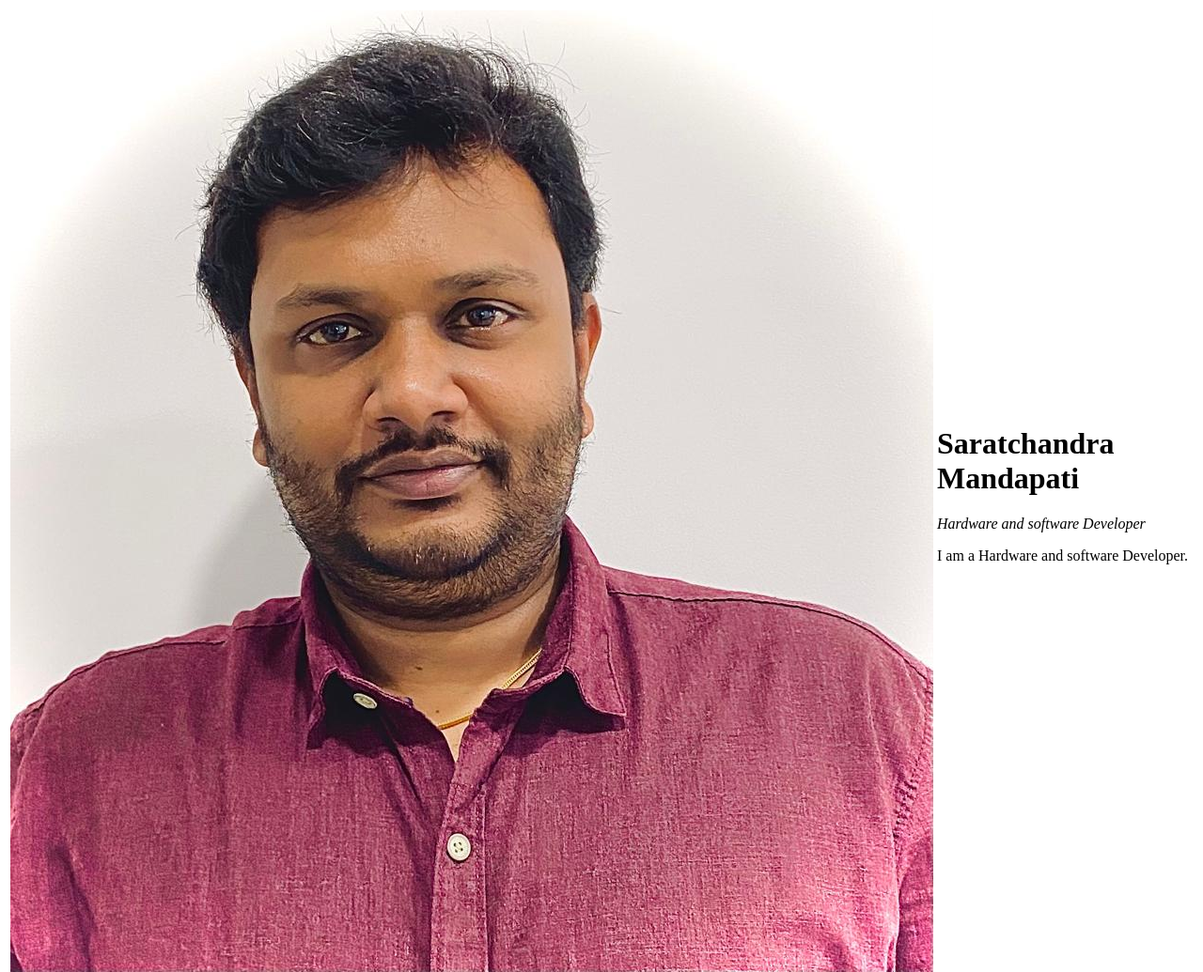
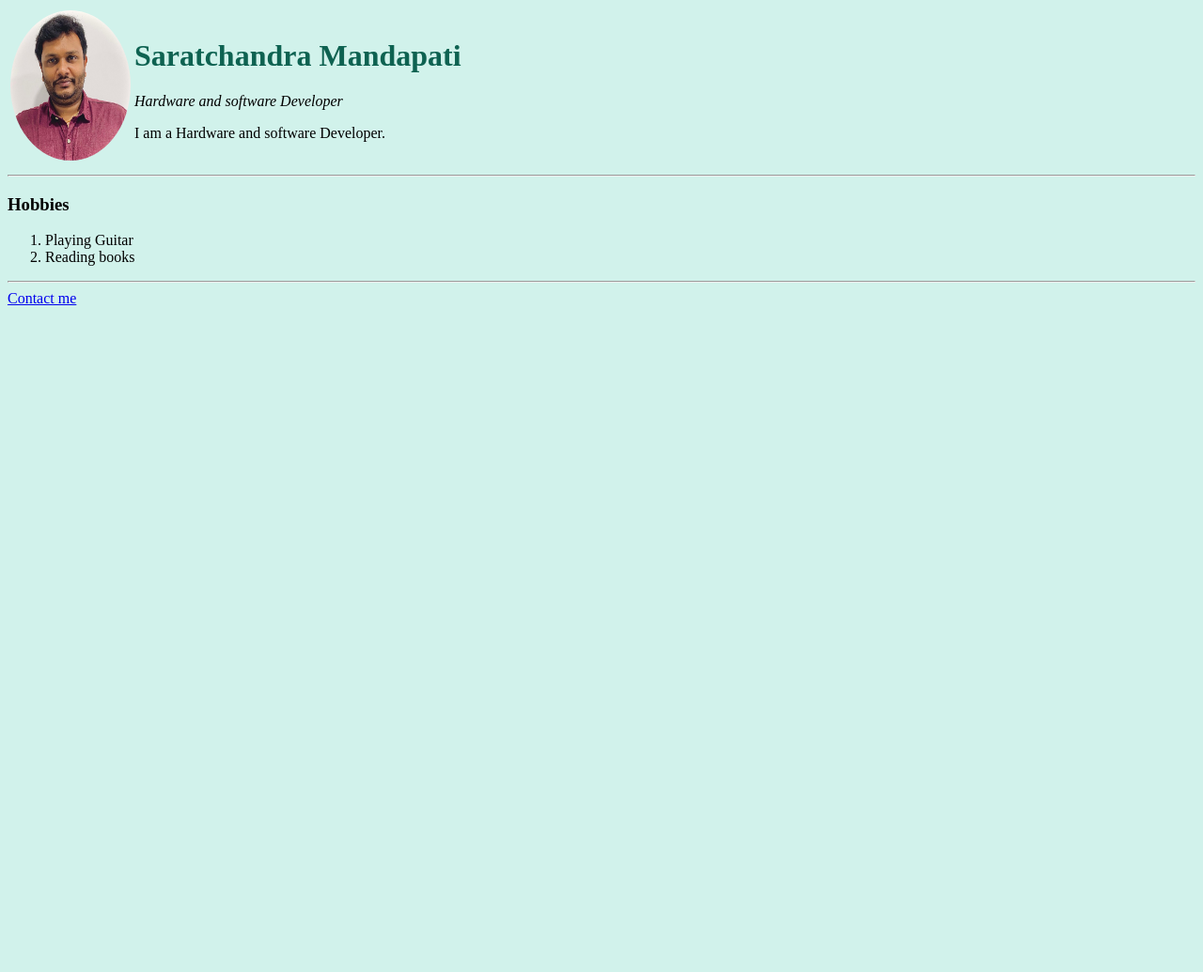
Before and after one commit to sarat-mandapati/CV, a plain HTML site: page index.html in a window 1280 px wide. Shown: the top 1035 px of the page at 94% size. After the commit the page ends 800 px from the top, so only its background shows below. Drawn offline with Linux system fonts and the light colour scheme.

Commit message:
Update index.html

```diff
--- a/index.html
+++ b/index.html
@@ -3,12 +3,28 @@
   <head>
     <meta charset="utf-8">
     <title>Resume @ Sarat</title>
+    <style media="screen">
+      body
+      {
+        background-color: #D1F2EB;
+      }
+      h1
+      {
+        color: #0E6251;
+      }
+      img
+      {
+        width:  10vw ;
+        height: 20vh ;
+        border-radius: 50%;
+      }
+    </style>
   </head>
   <body>
     <table>
       <tr>
         <td>
-          <img src="pic_Sarat.jpeg" alt="Picture@Sarat" border-radius:50%; >
+          <img src="pic_Sarat.jpeg" alt="Picture@Sarat">
         </td>
         <td>
           <h1>Saratchandra Mandapati</h1>
```
